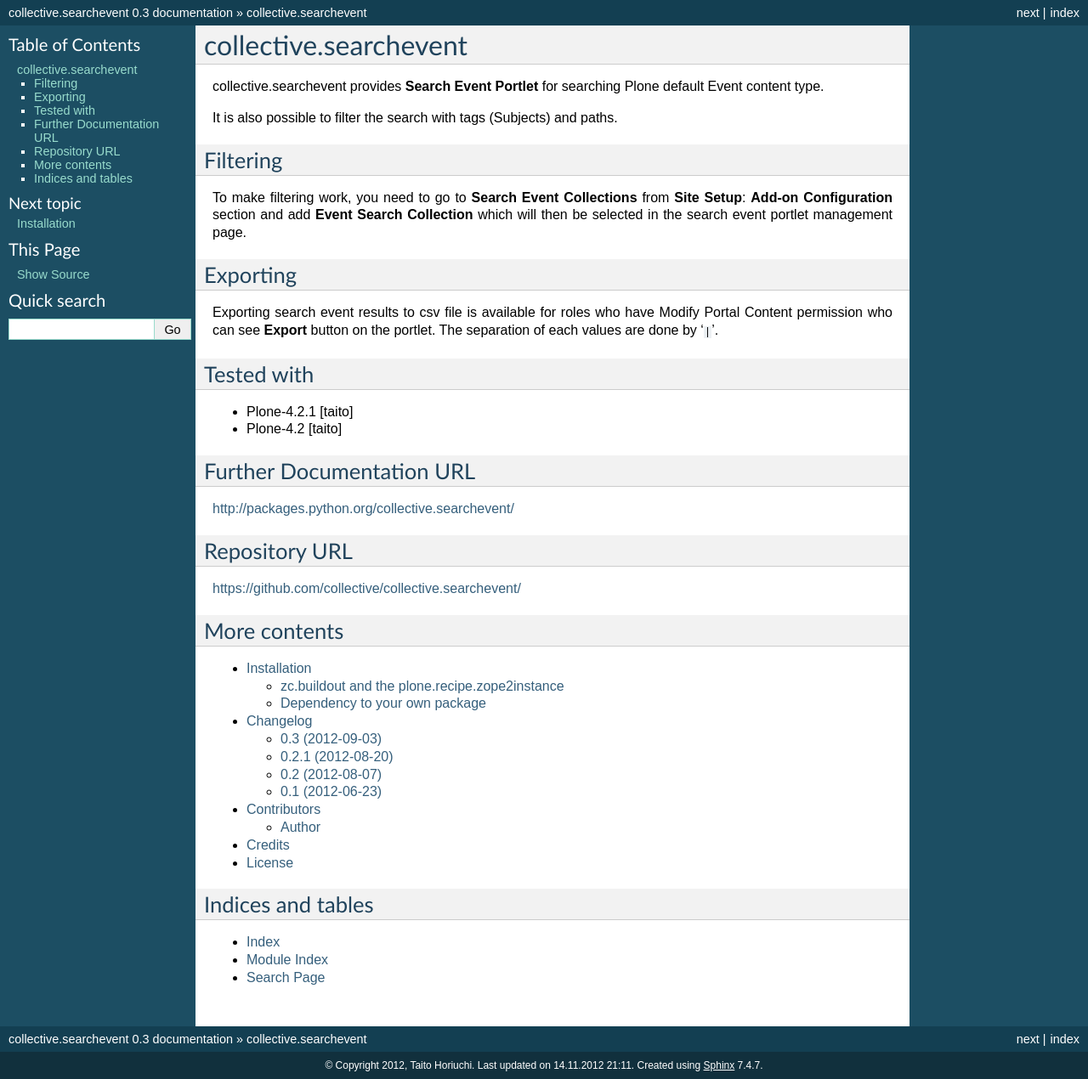
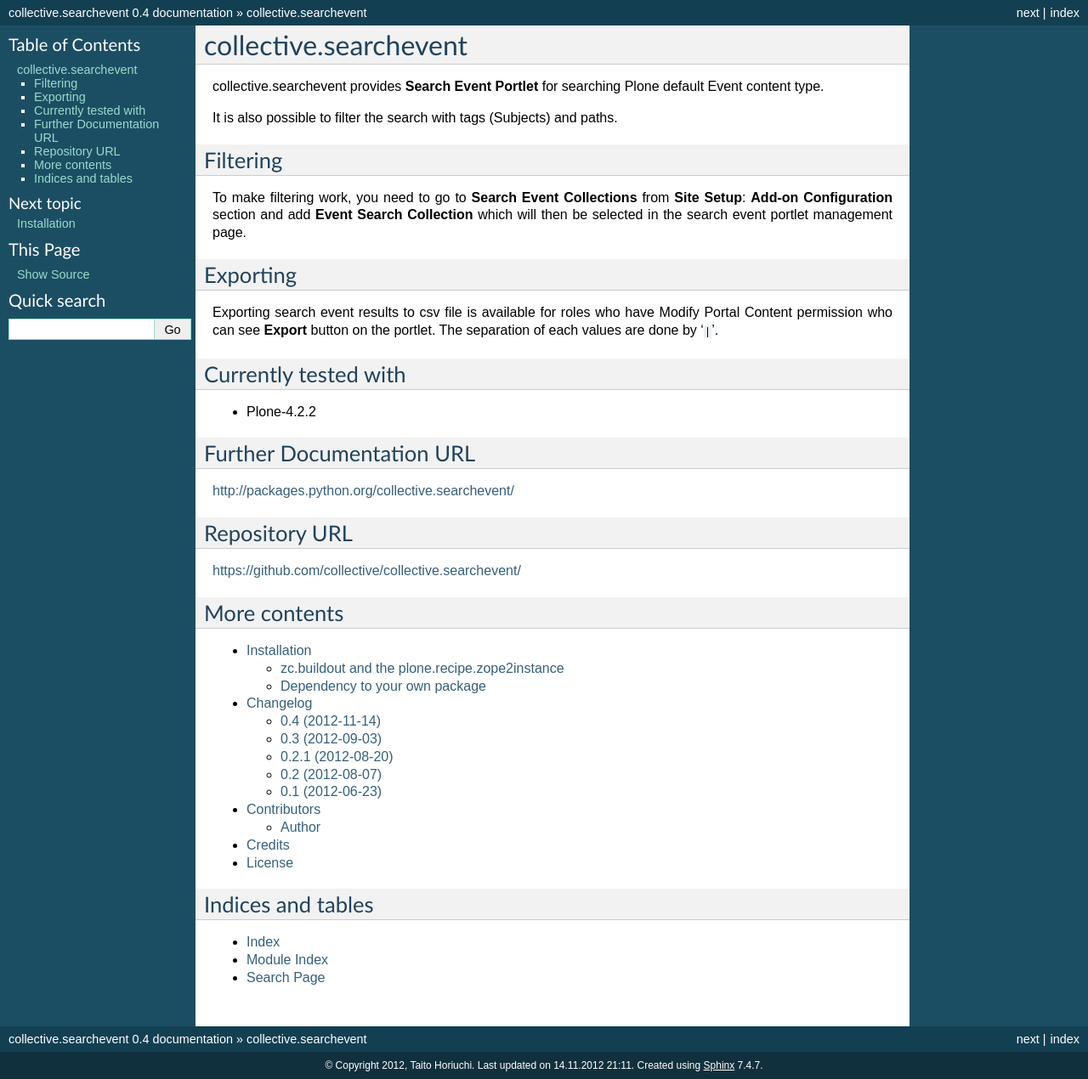
Before and after one commit to collective/collective.searchevent, a Sphinx documentation site: the page built from collective/searchevent/docs/index.rst, in a window 1280 px wide. Shown: the whole page at 85% size. Built offline with Sphinx 7.4.7, drawn with Linux system fonts in a browser that asks for light colours.

Commit message:
Tested with Plone-4.2.2.

```diff
--- a/collective/searchevent/docs/HISTORY.rst
+++ b/collective/searchevent/docs/HISTORY.rst
@@ -1,5 +1,10 @@
 Changelog
 ---------
+
+0.4 (2012-11-14)
+================
+
+- Tested with Plone-4.2.2. [taito]
 
 0.3 (2012-09-03)
 ================
--- a/collective/searchevent/docs/README.rst
+++ b/collective/searchevent/docs/README.rst
@@ -17,11 +17,10 @@
 Exporting search event results to csv file is available for roles who have Modify Portal Content permission who can see **Export** button on the portlet.
 The separation of each values are done by '``|``'.
 
-Tested with
------------
+Currently tested with
+---------------------
 
-* Plone-4.2.1 [taito]
-* Plone-4.2 [taito]
+* Plone-4.2.2
 
 Further Documentation URL
 -------------------------
--- a/collective/searchevent/docs/conf.py
+++ b/collective/searchevent/docs/conf.py
@@ -41,9 +41,9 @@
 # |version| and |release|, also used in various other places throughout the
 # built documents.
 # The short X.Y version.
-version = '0.3'
+version = '0.4'
 # The full version, including alpha/beta/rc tags.
-release = '0.3'
+release = '0.4'
 
 # The language for content autogenerated by Sphinx. Refer to documentation
 # for a list of supported languages.
@@ -171,10 +171,7 @@
 
 # Grouping the document tree into LaTeX files. List of tuples
 # (source start file, target name, title, author, documentclass [howto/manual]).
-latex_documents = [
-  ('index', 'collective.searchevent.tex', u'collective.searchevent Documentation',
-   u'Taito Horiuchi', 'manual'),
-]
+latex_documents = [('index', 'collective.searchevent.tex', u'collective.searchevent Documentation', u'Taito Horiuchi', 'manual'), ]
 
 # The name of an image file (relative to this directory) to place at the top of
 # the title page.
```
Also changed, not shown: 6 other files.
